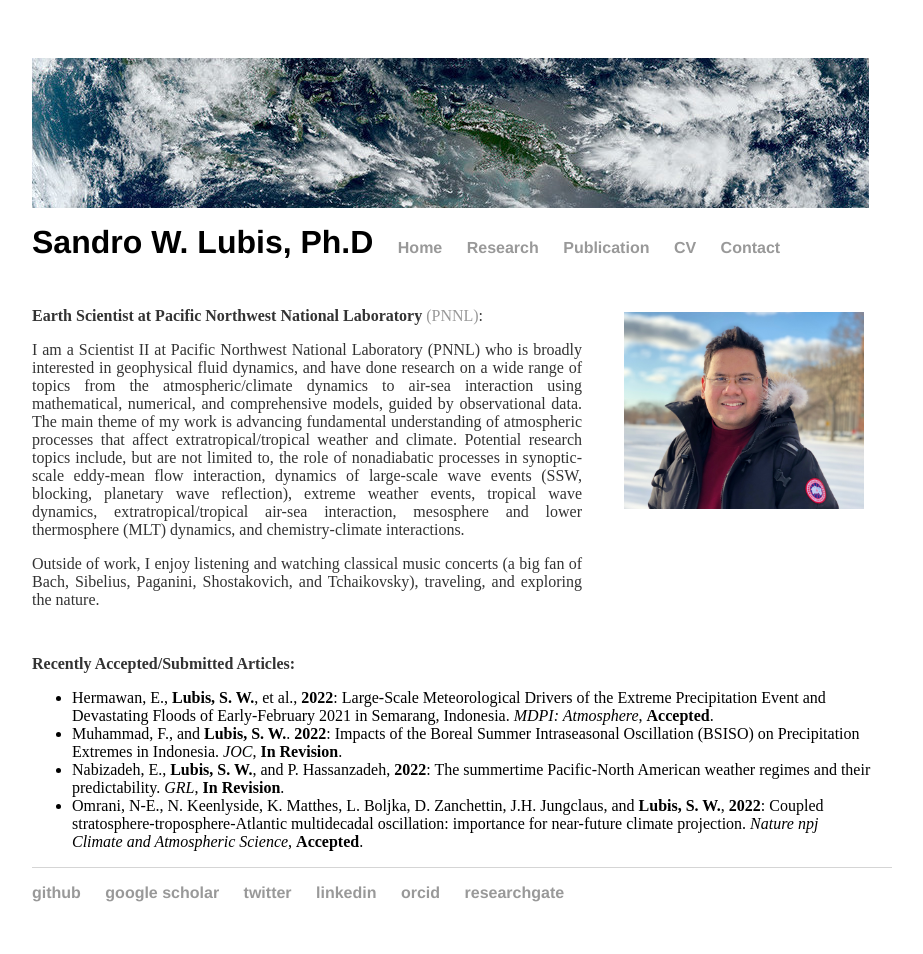
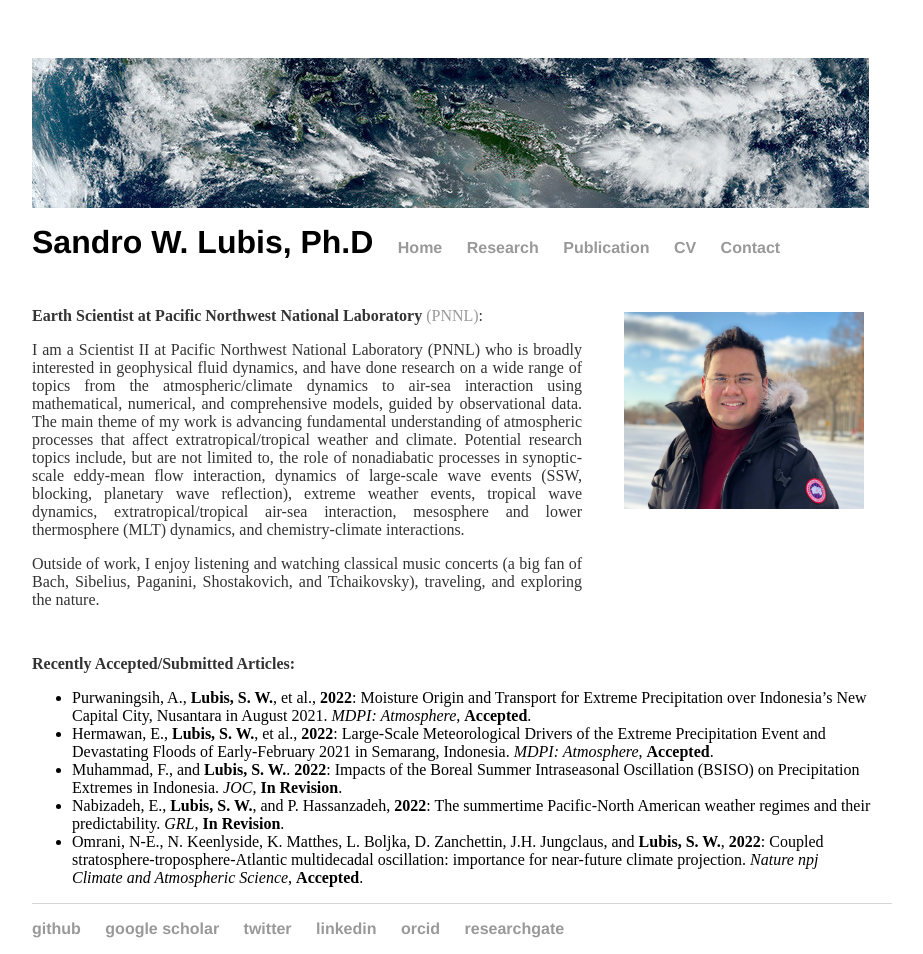
Before and after one commit to sandrolubis/sandrolubis.github.io, a Jekyll site: the page built from index.html, in a window 1280 px wide. Shown: the whole page, without its empty margins (276-1199 px from the left). Built offline with Jekyll 4.4.1, drawn with Linux system fonts in a browser that asks for light colours; before the commit the page ends 918 px from its top, so only the background shows below that.

Commit message:
Update index.html

```diff
--- a/index.html
+++ b/index.html
@@ -49,6 +49,7 @@ div.relative {
 
 	<p class="ex", style="padding-top:30px"><font size=3><b>Recently Accepted/Submitted Articles:</b></p>
 		<ul class="ex">
+			<li>Purwaningsih, A., <b>Lubis, S. W.</b>, et al., <b>2022</b>: Moisture Origin and Transport for Extreme Precipitation over Indonesia’s New Capital City, Nusantara in August 2021. <i>MDPI: Atmosphere</i>, <b>Accepted</b>.</li>
 			<li>Hermawan, E., <b>Lubis, S. W.</b>, et al., <b>2022</b>: Large-Scale Meteorological Drivers of the Extreme Precipitation Event and Devastating Floods of Early-February 2021 in Semarang, Indonesia. <i>MDPI: Atmosphere</i>, <b>Accepted</b>.</li>
 			<li>Muhammad, F., and <b>Lubis, S. W.</b>. <b>2022</b>: Impacts of the Boreal Summer Intraseasonal Oscillation (BSISO) on Precipitation Extremes in Indonesia</a>.<i> JOC</i>, <b>In Revision</b>.</li>
 			<li>Nabizadeh, E., <b>Lubis, S. W.</b>, and P. Hassanzadeh, <b>2022</b>: The summertime Pacific-North American weather regimes and their predictability. <i>GRL</i>, <b>In Revision</b>.</li>
```
